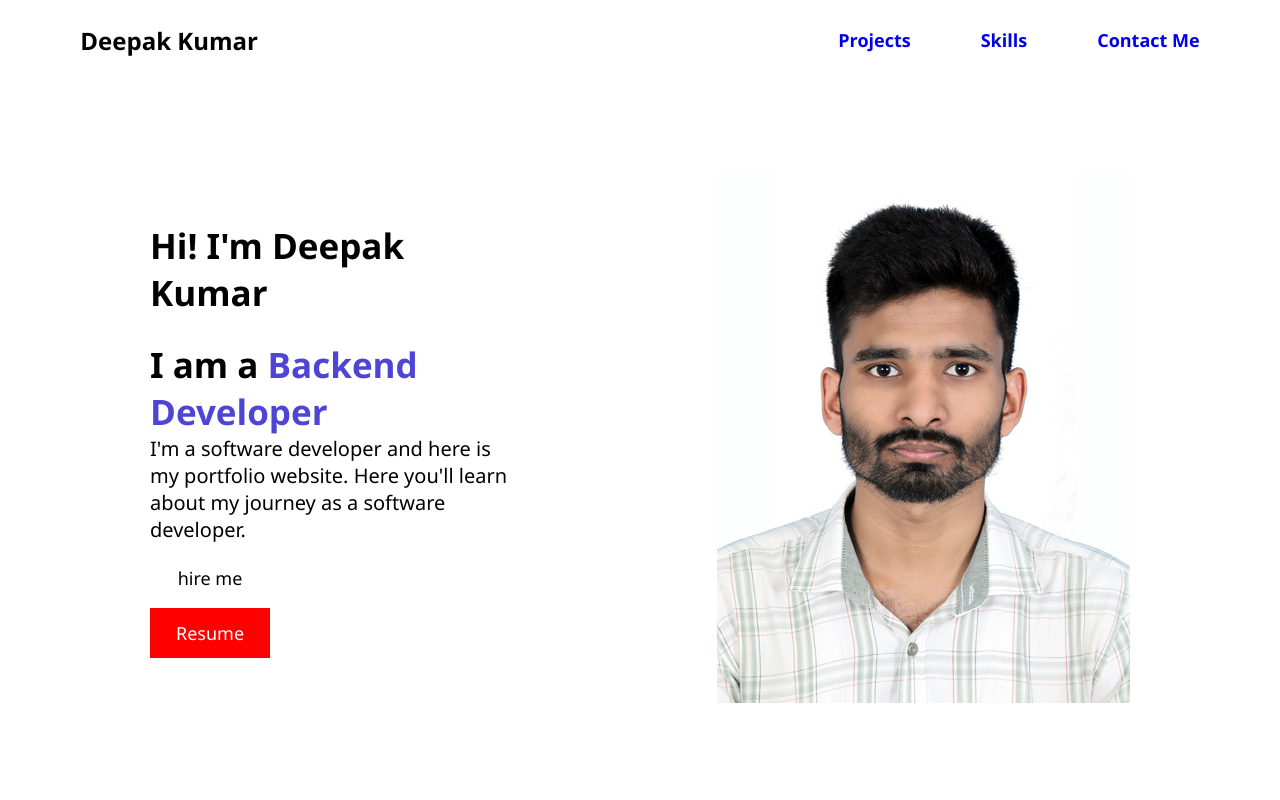
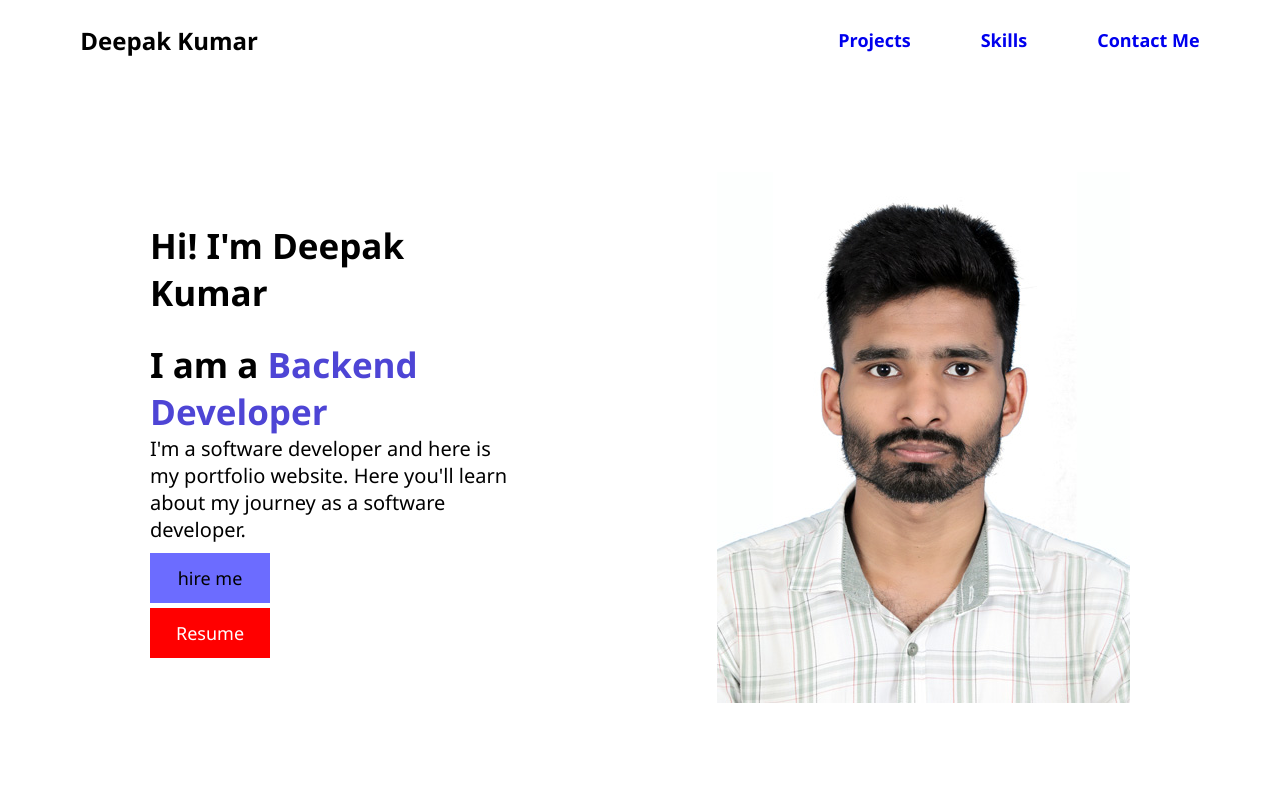
Before and after one commit to Deepakkumar8969/My-Portfolio, a React (Vite) app: page / in a window 1280 px wide. In both pictures the pointer is over the button "hire me". Shown: the top 800 px of the page. Built offline with nearby package versions, Linux system fonts and the light colour scheme.

Commit message:
Update index.css

```diff
--- a/src/index.css
+++ b/src/index.css
@@ -113,6 +113,7 @@ main{
     cursor: pointer;
     background-color: white;
     color: black;
+    background-color: rgba(0, 0, 255, 0.578);
 }
 
 /* main finish */
```
